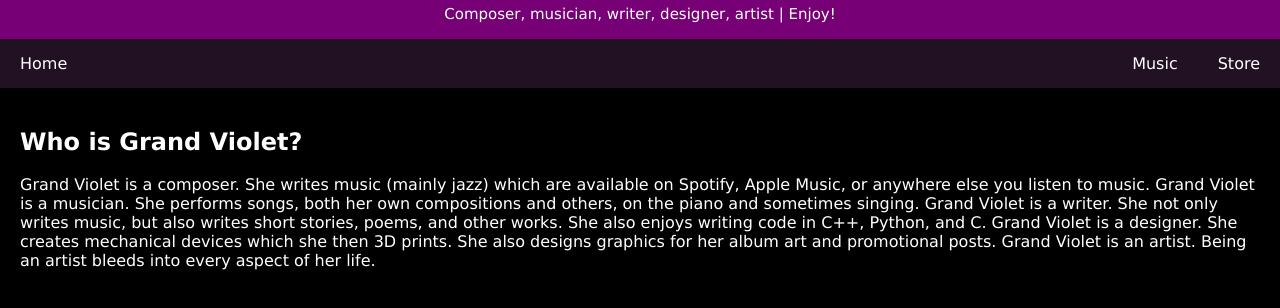
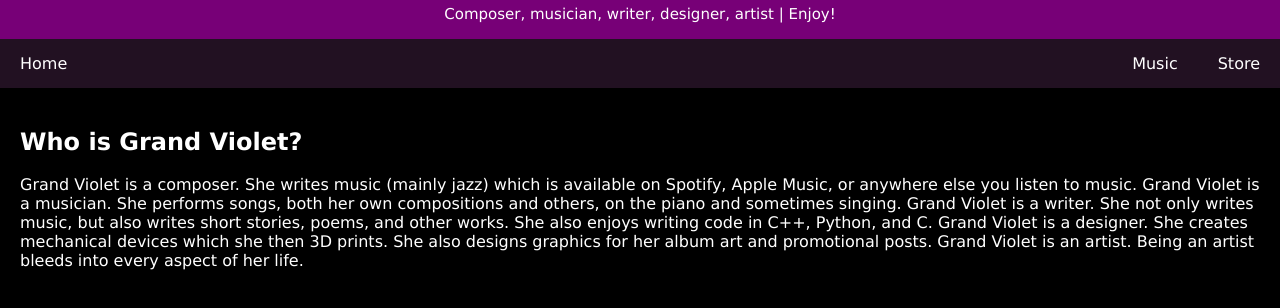
Before and after one commit to GrandViolet/grandviolet.github.io, a plain HTML site: page index.html in a window 1280 px wide. Shown: the part 96-404 px from the top of the page. Drawn offline with Linux system fonts and the light colour scheme.

Commit message:
Fixed typos

```diff
--- a/index.html
+++ b/index.html
@@ -100,7 +100,7 @@ body {
 
 <div class="main">
   <h2>Who is Grand Violet?</h2>
-  <p>Grand Violet is a composer. She writes music (mainly jazz) which are available on Spotify,
+  <p>Grand Violet is a composer. She writes music (mainly jazz) which is available on Spotify,
   Apple Music, or anywhere else you listen to music. Grand Violet is a musician. She performs
   songs, both her own compositions and others, on the piano and sometimes singing. Grand Violet
   is a writer. She not only writes music, but also writes short stories, poems, and other works.
```
